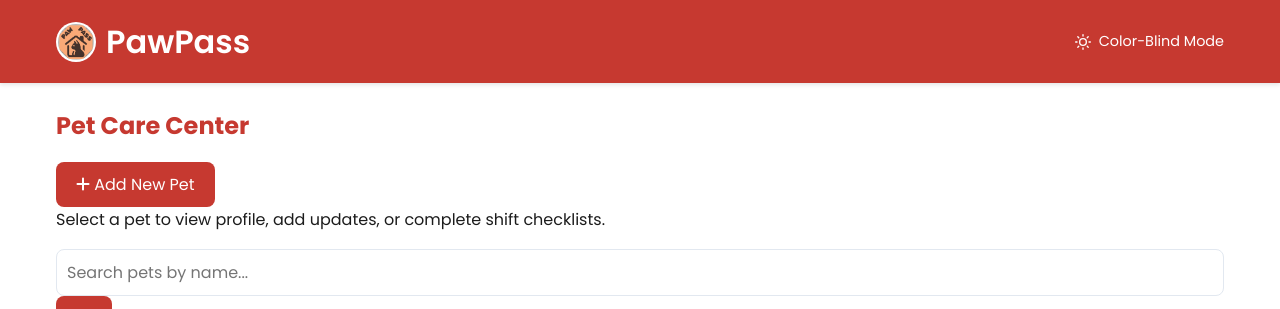
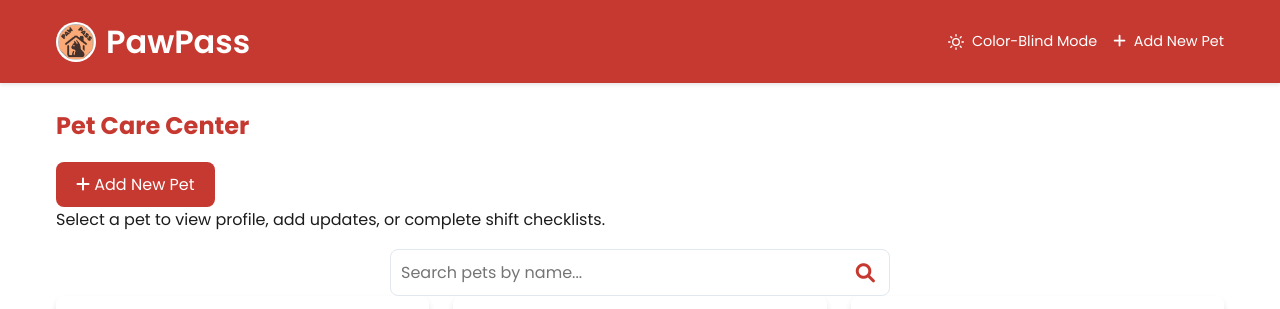
Before and after one commit to kumailrizvi890/PawPass, a Flask app: page / in a window 1280 px wide. Shown: the top 309 px of the page. Run offline with Flask 3, Linux system fonts and the light colour scheme; data comes from the database, SQL or seed files in the repository.

Commit message:
Improve user interface by adding features and fixing display issues
Updates the styling and layout for the navbar, search bar, and pet images, and fixes display issues.

Replit-Commit-Author: Agent
Replit-Commit-Session-Id: 6d3b0554-dc1f-4185-aa4d-27dc23fc5956
Replit-Commit-Screenshot-Url: https://storage.googleapis.com/screenshot-production-us-central1/1d19d073-a955-4df6-9402-08c79259d661/0888530c-973b-4fc0-8972-93829caf02c4.jpg

```diff
--- a/static/css/style.css
+++ b/static/css/style.css
@@ -102,7 +102,7 @@ nav {
   align-items: center;
 }
 
-nav button {
+nav button, .nav-button {
   background-color: transparent;
   border: none;
   color: white;
@@ -112,6 +112,11 @@ nav button {
   font-size: 0.9rem;
   display: flex;
   align-items: center;
+  text-decoration: none;
+}
+
+.nav-button:hover {
+  color: rgba(255, 255, 255, 0.8);
 }
 
 #install-button {
@@ -128,7 +133,7 @@ nav button {
   transform: translateY(-2px);
 }
 
-nav button svg {
+nav button svg, .nav-button i {
   margin-right: var(--spacing-sm);
 }
 
@@ -512,6 +549,69 @@ textarea {
   }
 }
 
+/* Search bar styling */
+.search-container {
+  width: 100%;
+  max-width: 500px;
+  margin: 0 auto;
+}
+
+.search-input-container {
+  position: relative;
+  display: flex;
+  align-items: center;
+}
+
+.search-input {
+  width: 100%;
+  padding: 10px 45px 10px 15px;
+  border: 1px solid var(--light-gray);
+  border-radius: var(--border-radius);
+  font-family: 'Poppins', sans-serif;
+  font-size: 1rem;
+}
+
+.search-button {
+  position: absolute;
+  right: 0;
+  top: 0;
+  height: 100%;
+  border: none;
+  background-color: transparent;
+  color: var(--primary-color);
+  font-size: 1.2rem;
+  padding: 0 15px;
+  cursor: pointer;
+  display: flex;
+  align-items: center;
+  justify-content: center;
+  transition: color 0.2s;
+}
+
+.search-button:hover {
+  color: var(--primary-color-dark);
+}
+
+/* Emergency badge */
+.emergency-badge {
+  background-color: var(--danger-color);
+  color: white;
+  padding: 5px 10px;
+  border-radius: var(--border-radius);
+  display: inline-block;
+  font-size: 0.9rem;
+  font-weight: 500;
+  margin-top: var(--spacing-sm);
+}
+
+/* Volunteer badge */
+.volunteer-badge {
+  margin-top: var(--spacing-sm);
+  font-size: 0.85rem;
+  font-style: italic;
+  color: var(--accent-color);
+}
+
 /* Button for deleting pets */
 .btn-danger {
   background-color: var(--danger-color);
--- a/templates/base.html
+++ b/templates/base.html
@@ -39,6 +39,9 @@
                     </svg>
                     Color-Blind Mode
                 </button>
+                <a href="{{ url_for('add_pet') }}" class="nav-button">
+                    <i class="fas fa-plus"></i> Add New Pet
+                </a>
                 <button id="install-button" style="display: none;">
                     <i class="fas fa-download"></i> Install App
                 </button>
--- a/templates/index.html
+++ b/templates/index.html
@@ -14,13 +14,11 @@
 
     <div class="search-container mb-4">
         <form action="{{ url_for('index') }}" method="GET" class="search-form">
-            <div class="input-group">
-                <input type="text" name="search" class="form-control" placeholder="Search pets by name..." value="{{ request.args.get('search', '') }}">
-                <div class="input-group-append">
-                    <button type="submit" class="btn btn-primary">
-                        <i class="fas fa-search"></i>
-                    </button>
-                </div>
+            <div class="search-input-container">
+                <input type="text" name="search" class="search-input" placeholder="Search pets by name..." value="{{ request.args.get('search', '') }}">
+                <button type="submit" class="search-button">
+                    <i class="fas fa-search"></i>
+                </button>
             </div>
         </form>
     </div>
```
Also changed, not shown: other parts of static/css/style.css (+32 -0 lines).
